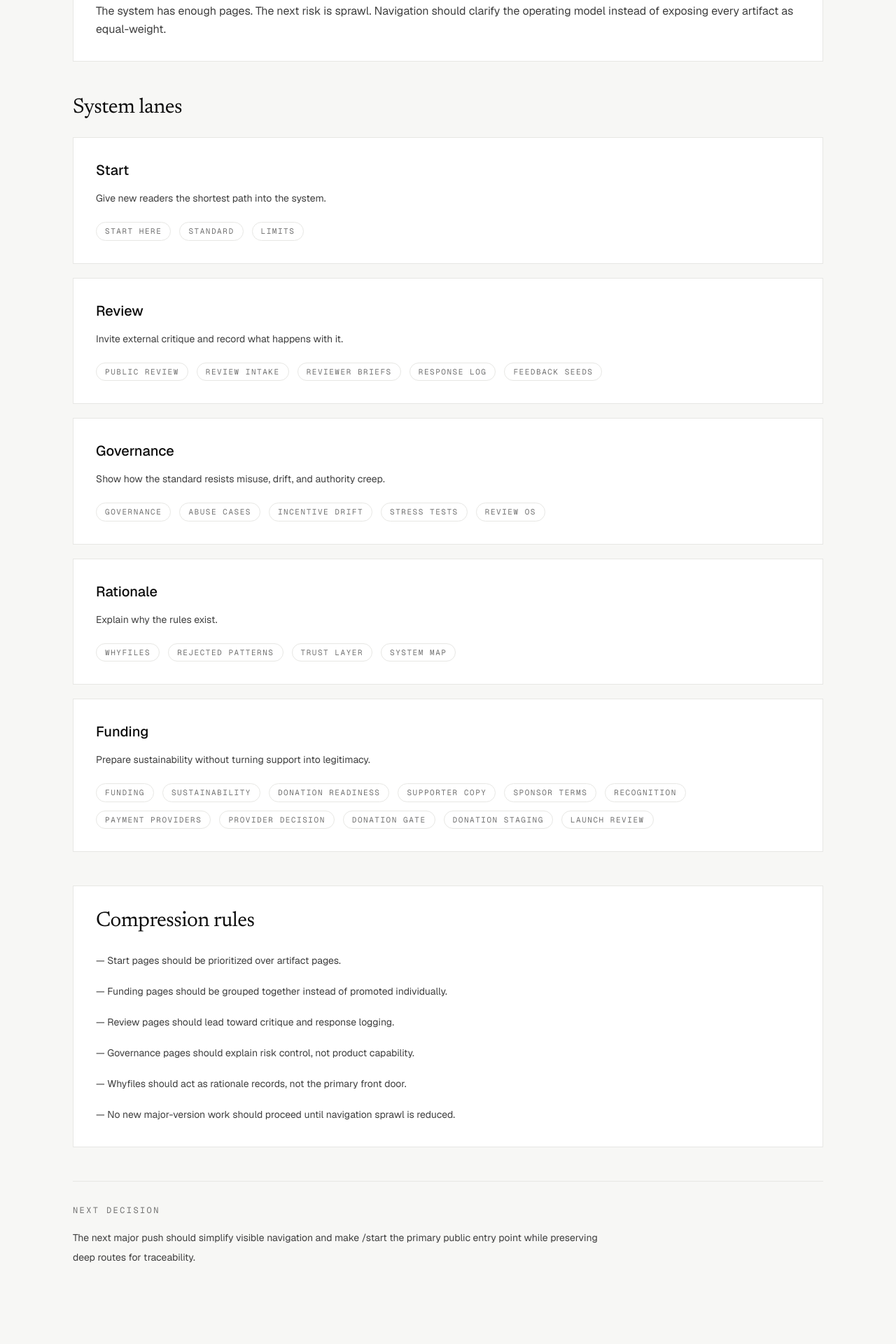
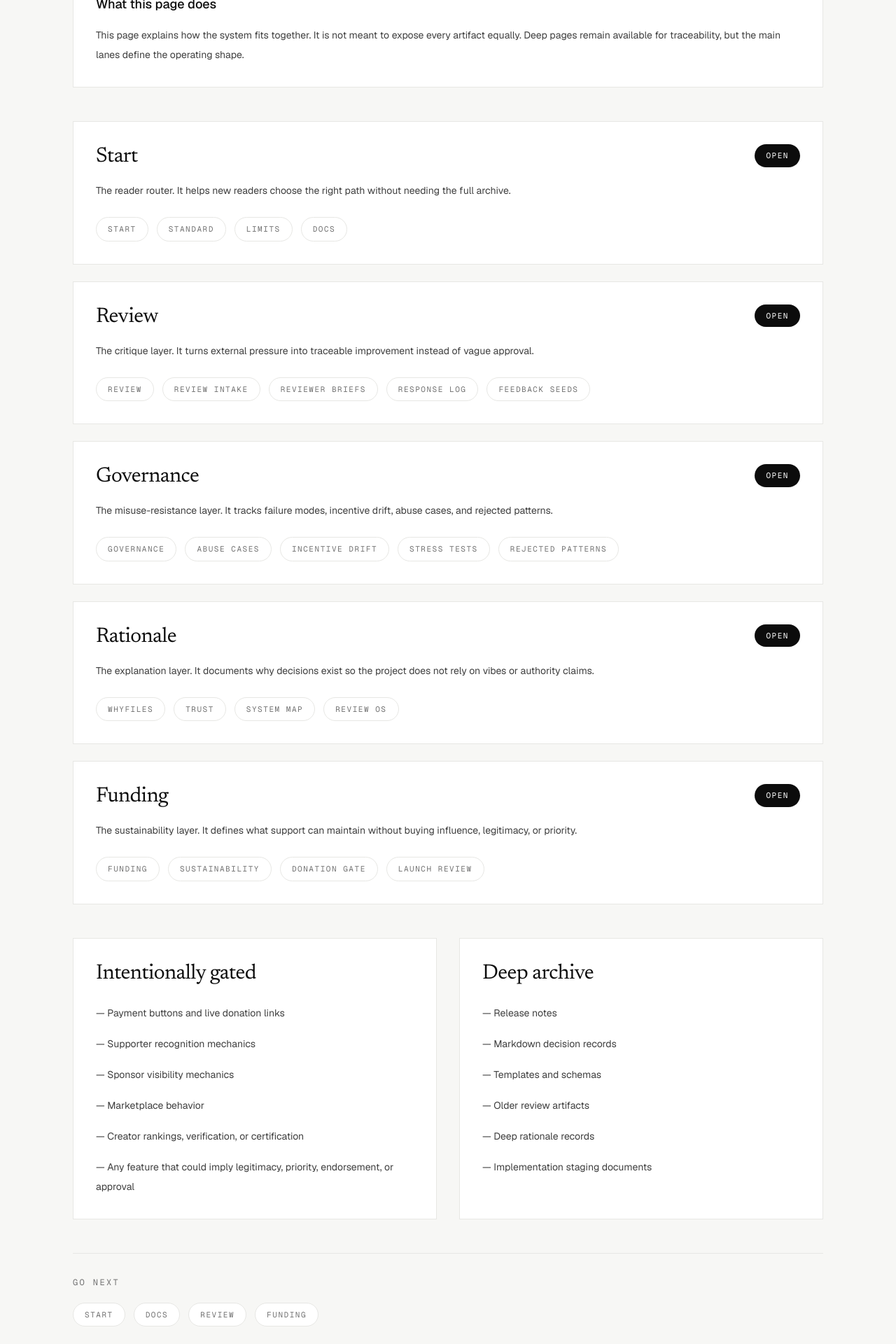
Before and after one commit to zacharymplace/creative-bridge, a Next.js app: page /system-coherence in a window 1280 px wide. Shown: the part 400-2320 px from the top of the page at 70% size. Built offline with nearby package versions, Linux system fonts and the light colour scheme.

Commit message:
Refine system coherence for readers

```diff
--- a/package.json
+++ b/package.json
@@ -1,6 +1,6 @@
 {
   "name": "creative-bridge",
-  "version": "3.21.0",
+  "version": "3.22.0",
   "private": true,
   "scripts": {
     "prebuild": "node scripts/sync-public-assets.mjs",
--- a/scripts/qa-static-export.mjs
+++ b/scripts/qa-static-export.mjs
@@ -80,6 +80,8 @@ const requiredFiles = [
   "docs/releases/v3.19.0.md",
   "docs/releases/v3.20.0.md",
   "docs/releases/v3.21.0.md",
+  "docs/releases/v3.22.0.md",
+  "docs/system/system-coherence-reader-pass.md",
   "docs/system/funding-page-reader-pass.md",
   "docs/system/docs-index-reader-pass.md",
   "docs/system/review-page-reader-pass.md",
--- a/scripts/sync-public-assets.mjs
+++ b/scripts/sync-public-assets.mjs
@@ -72,6 +72,8 @@ const markdownFiles = [
   "releases/v3.19.0.md",
   "releases/v3.20.0.md",
   "releases/v3.21.0.md",
+  "releases/v3.22.0.md",
+  "system/system-coherence-reader-pass.md",
   "system/funding-page-reader-pass.md",
   "system/docs-index-reader-pass.md",
   "system/review-page-reader-pass.md",
--- a/src/app/system-coherence/page.tsx
+++ b/src/app/system-coherence/page.tsx
@@ -1,84 +1,211 @@
 import Link from "next/link";
 
-import { systemCoherence } from "@/content/system-coherence/system-coherence";
+const lanes = [
+  {
+    title: "Start",
+    href: "/start",
+    body:
+      "The reader router. It helps new readers choose the right path without needing the full archive.",
+    links: [
+      { label: "Start", href: "/start" },
+      { label: "Standard", href: "/standard" },
+      { label: "Limits", href: "/limits" },
+      { label: "Docs", href: "/docs" },
+    ],
+  },
+  {
+    title: "Review",
+    href: "/review",
+    body:
+      "The critique layer. It turns external pressure into traceable improvement instead of vague approval.",
+    links: [
+      { label: "Review", href: "/review" },
+      { label: "Review Intake", href: "/review-intake" },
+      { label: "Reviewer Briefs", href: "/reviewer-briefs" },
+      { label: "Response Log", href: "/review-response-log" },
+      { label: "Feedback Seeds", href: "/feedback-seeds" },
+    ],
+  },
+  {
+    title: "Governance",
+    href: "/governance",
+    body:
+      "The misuse-resistance layer. It tracks failure modes, incentive drift, abuse cases, and rejected patterns.",
+    links: [
+      { label: "Governance", href: "/governance" },
+      { label: "Abuse Cases", href: "/abuse-cases" },
+      { label: "Incentive Drift", href: "/incentive-drift" },
+      { label: "Stress Tests", href: "/stress-tests" },
+      { label: "Rejected Patterns", href: "/rejected-patterns" },
+    ],
+  },
+  {
+    title: "Rationale",
+    href: "/whyfiles",
+    body:
+      "The explanation layer. It documents why decisions exist so the project does not rely on vibes or authority claims.",
+    links: [
+      { label: "Whyfiles", href: "/whyfiles" },
+      { label: "Trust", href: "/trust" },
+      { label: "System Map", href: "/system-map" },
+      { label: "Review OS", href: "/review-os" },
+    ],
+  },
+  {
+    title: "Funding",
+    href: "/funding",
+    body:
+      "The sustainability layer. It defines what support can maintain without buying influence, legitimacy, or priority.",
+    links: [
+      { label: "Funding", href: "/funding" },
+      { label: "Sustainability", href: "/sustainability" },
+      { label: "Donation Gate", href: "/donation-gate" },
+      { label: "Launch Review", href: "/donation-launch-review" },
+    ],
+  },
+];
+
+const gated = [
+  "Payment buttons and live donation links",
+  "Supporter recognition mechanics",
+  "Sponsor visibility mechanics",
+  "Marketplace behavior",
+  "Creator rankings, verification, or certification",
+  "Any feature that could imply legitimacy, priority, endorsement, or approval",
+];
+
+const archive = [
+  "Release notes",
+  "Markdown decision records",
+  "Templates and schemas",
+  "Older review artifacts",
+  "Deep rationale records",
+  "Implementation staging documents",
+];
 
 export default function SystemCoherencePage() {
   return (
     <main>
       <section className="cb-container cb-section-y">
         <p className="font-mono text-[13px] uppercase tracking-[0.18em] text-[var(--cb-muted)]">
-          Version {systemCoherence.version}
+          Executive map
         </p>
 
         <h1 className="cb-display mt-4 max-w-4xl text-4xl tracking-tight text-[var(--cb-ink)] sm:text-5xl sm:leading-tight">
-          {systemCoherence.title}
+          System Coherence
         </h1>
 
         <p className="mt-6 max-w-3xl text-lg leading-relaxed text-[var(--cb-body)]">
-          {systemCoherence.summary}
+          The Creative Bridge is organized as a public operating system: start
+          with the standard, invite pressure through review, preserve reasoning
+          through governance and rationale, and keep funding constrained by
+          explicit non-interference rules.
         </p>
 
-        <div className="mt-10 border border-[var(--cb-border)] bg-[var(--cb-surface)] p-6 sm:p-8">
-          <h2 className="text-base font-medium text-[var(--cb-ink)]">
-            Position
+        <section className="mt-10 border border-[var(--cb-border)] bg-[var(--cb-surface)] p-6 sm:p-8">
+          <h2 className="text-lg font-medium text-[var(--cb-ink)]">
+            What this page does
           </h2>
-          <p className="mt-4 text-base leading-relaxed text-[var(--cb-body)]">
-            {systemCoherence.position}
+          <p className="mt-4 text-sm leading-7 text-[var(--cb-body)]">
+            This page explains how the system fits together. It is not meant to
+            expose every artifact equally. Deep pages remain available for
+            traceability, but the main lanes define the operating shape.
           </p>
-        </div>
+        </section>
 
-        <section className="mt-12">
-          <h2 className="cb-display text-3xl text-[var(--cb-ink)]">
-            System lanes
-          </h2>
-
-          <div className="mt-6 grid gap-5">
-            {systemCoherence.lanes.map((lane) => (
+        <section className="mt-12 grid gap-6">
+          {lanes.map((lane) => (
             <article
               key={lane.title}
               className="border border-[var(--cb-border)] bg-[var(--cb-surface)] p-6 sm:p-8"
             >
-                <h3 className="text-xl font-medium text-[var(--cb-ink)]">
+              <div className="flex flex-col gap-4 sm:flex-row sm:items-start sm:justify-between">
+                <div>
+                  <h2 className="cb-display text-3xl text-[var(--cb-ink)]">
                     {lane.title}
-                </h3>
-                <p className="mt-3 max-w-3xl text-sm leading-7 text-[var(--cb-body)]">
-                  {lane.purpose}
+                  </h2>
+                  <p className="mt-4 max-w-3xl text-sm leading-7 text-[var(--cb-body)]">
+                    {lane.body}
                   </p>
+                </div>
 
-                <div className="mt-5 flex flex-wrap gap-3">
-                  {lane.routes.map((route) => (
                 <Link
-                      key={route.href}
-                      href={route.href}
-                      className="rounded-full border border-[var(--cb-border)] bg-white px-3 py-1 font-mono text-[11px] uppercase tracking-[0.14em] text-[var(--cb-muted)] underline-offset-4 hover:underline"
+                  href={lane.href}
+                  className="w-fit rounded-full bg-[var(--cb-ink)] px-4 py-2 font-mono text-[11px] uppercase tracking-[0.14em] text-white underline-offset-4 hover:underline"
                 >
-                      {route.label}
+                  Open
+                </Link>
+              </div>
+
+              <div className="mt-6 flex flex-wrap gap-3">
+                {lane.links.map((item) => (
+                  <Link
+                    key={item.href}
+                    href={item.href}
+                    className="rounded-full border border-[var(--cb-border)] bg-white px-4 py-2 font-mono text-[11px] uppercase tracking-[0.14em] text-[var(--cb-muted)] underline-offset-4 hover:underline"
+                  >
+                    {item.label}
                   </Link>
                 ))}
               </div>
             </article>
           ))}
-          </div>
         </section>
 
-        <section className="mt-12 border border-[var(--cb-border)] bg-[var(--cb-surface)] p-6 sm:p-8">
+        <section className="mt-12 grid gap-8 lg:grid-cols-2">
+          <div className="border border-[var(--cb-border)] bg-[var(--cb-surface)] p-6 sm:p-8">
             <h2 className="cb-display text-3xl text-[var(--cb-ink)]">
-            Compression rules
+              Intentionally gated
             </h2>
             <ul className="mt-6 space-y-4 text-sm leading-7 text-[var(--cb-body)]">
-            {systemCoherence.compressionRules.map((rule) => (
-              <li key={rule}>— {rule}</li>
+              {gated.map((item) => (
+                <li key={item}>— {item}</li>
               ))}
             </ul>
+          </div>
+
+          <div className="border border-[var(--cb-border)] bg-[var(--cb-surface)] p-6 sm:p-8">
+            <h2 className="cb-display text-3xl text-[var(--cb-ink)]">
+              Deep archive
+            </h2>
+            <ul className="mt-6 space-y-4 text-sm leading-7 text-[var(--cb-body)]">
+              {archive.map((item) => (
+                <li key={item}>— {item}</li>
+              ))}
+            </ul>
+          </div>
         </section>
 
         <section className="mt-12 border-t border-[var(--cb-border)] pt-8">
           <h2 className="font-mono text-[12px] uppercase tracking-[0.2em] text-[var(--cb-muted)]">
-            Next decision
+            Go next
           </h2>
-          <p className="mt-4 max-w-3xl text-sm leading-7 text-[var(--cb-body)]">
-            {systemCoherence.nextDecision}
-          </p>
+          <div className="mt-5 flex flex-wrap gap-3">
+            <Link
+              href="/start"
+              className="rounded-full border border-[var(--cb-border)] bg-white px-4 py-2 font-mono text-[11px] uppercase tracking-[0.14em] text-[var(--cb-muted)] underline-offset-4 hover:underline"
+            >
+              Start
+            </Link>
+            <Link
+              href="/docs"
+              className="rounded-full border border-[var(--cb-border)] bg-white px-4 py-2 font-mono text-[11px] uppercase tracking-[0.14em] text-[var(--cb-muted)] underline-offset-4 hover:underline"
+            >
+              Docs
+            </Link>
+            <Link
+              href="/review"
+              className="rounded-full border border-[var(--cb-border)] bg-white px-4 py-2 font-mono text-[11px] uppercase tracking-[0.14em] text-[var(--cb-muted)] underline-offset-4 hover:underline"
+            >
+              Review
+            </Link>
+            <Link
+              href="/funding"
+              className="rounded-full border border-[var(--cb-border)] bg-white px-4 py-2 font-mono text-[11px] uppercase tracking-[0.14em] text-[var(--cb-muted)] underline-offset-4 hover:underline"
+            >
+              Funding
+            </Link>
+          </div>
         </section>
       </section>
     </main>
```
Also changed, not shown: 2 other files (tests, documents, lock files or other folders). Lines whose indentation alone changed are shown as unchanged.
